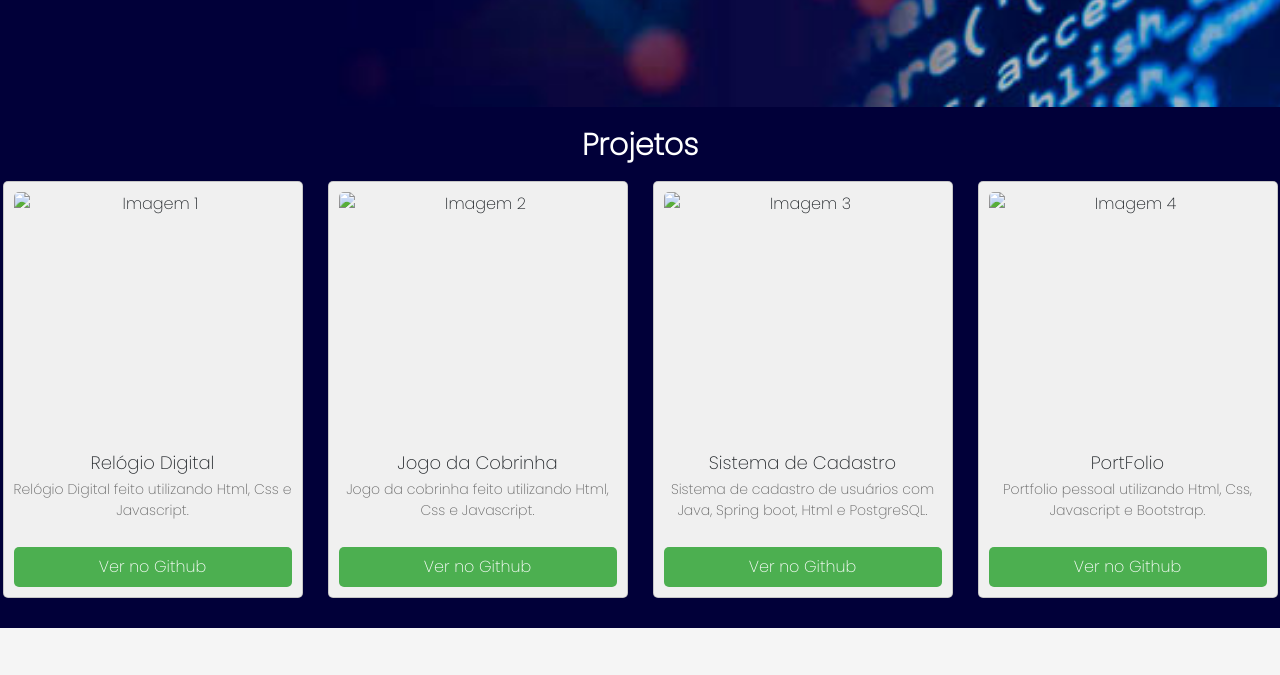
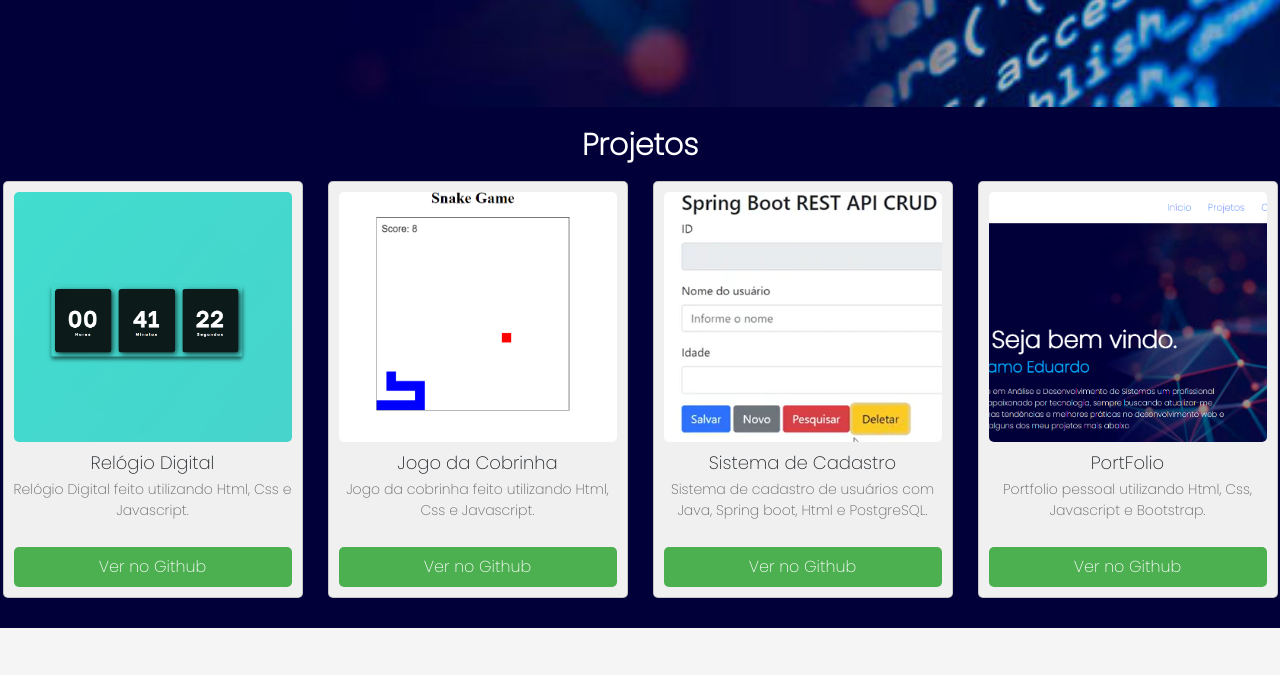
Before and after one commit to EduardoSanttos/Portfolio, a plain HTML site: page index.html in a window 1280 px wide. Shown: the part 759-1434 px from the top of the page. Drawn offline with Linux system fonts and the light colour scheme.

Commit message:
Alterando caminho das imagens

```diff
--- a/index.html
+++ b/index.html
@@ -35,28 +35,28 @@
         <h2>Projetos</h2>
         <div class="card-container">
             <div class="card">
-                <img src="../NovoPortfolio/assets/img/relogio.png" alt="Imagem 1">
+                <img src="assets/img/relogio.png" alt="Imagem 1">
                 <h5>Relógio Digital</h5>
                 <p>Relógio Digital feito utilizando Html, Css e Javascript.</p>
                 <a class="button" href="https://github.com/EduardoSanttos/RelogioDigital">Ver no Github</a>
             </div>
 
             <div class="card">
-                <img src="../NovoPortfolio/assets/img/snake-game.png" alt="Imagem 2">
+                <img src="assets/img/snake-game.png" alt="Imagem 2">
                 <h5>Jogo da Cobrinha</h5>
                 <p>Jogo da cobrinha feito utilizando Html, Css e Javascript.</p>
                 <a class="button" href="https://www.exemplo.com">Ver no Github</a>
             </div>
 
             <div class="card">
-                <img src="../NovoPortfolio/assets/img/crud-java.png" alt="Imagem 3">
+                <img src="assets/img/crud-java.png" alt="Imagem 3">
                 <h5>Sistema de Cadastro</h5>
                 <p>Sistema de cadastro de usuários com Java, Spring boot, Html e PostgreSQL.</p>
                 <a class="button" href="https://github.com/EduardoSanttos/Crud-Java-com-SpringBoot">Ver no Github</a>
             </div>
 
             <div class="card">
-                <img src="../NovoPortfolio/assets/img/portfolio.png" alt="Imagem 4">
+                <img src="assets/img/portfolio.png" alt="Imagem 4">
                 <h5>PortFolio</h5>
                 <p>Portfolio pessoal utilizando Html, Css, Javascript e Bootstrap.</p>
                 <a class="button" href="https://www.exemplo.com">Ver no Github</a>
```
